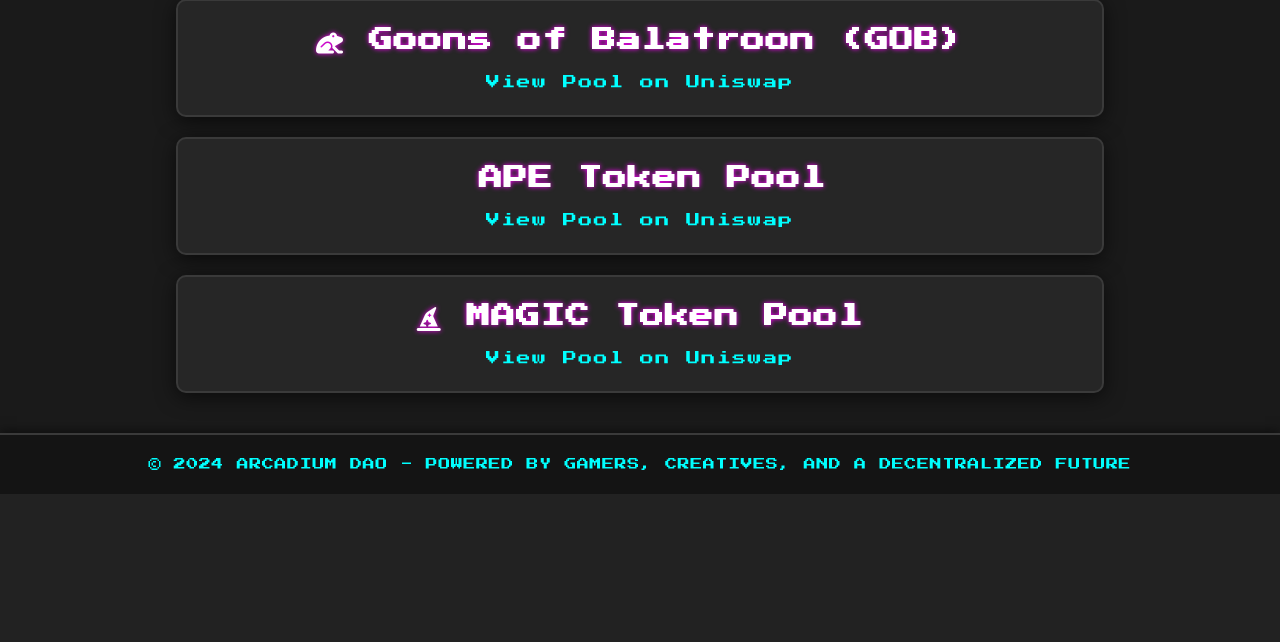
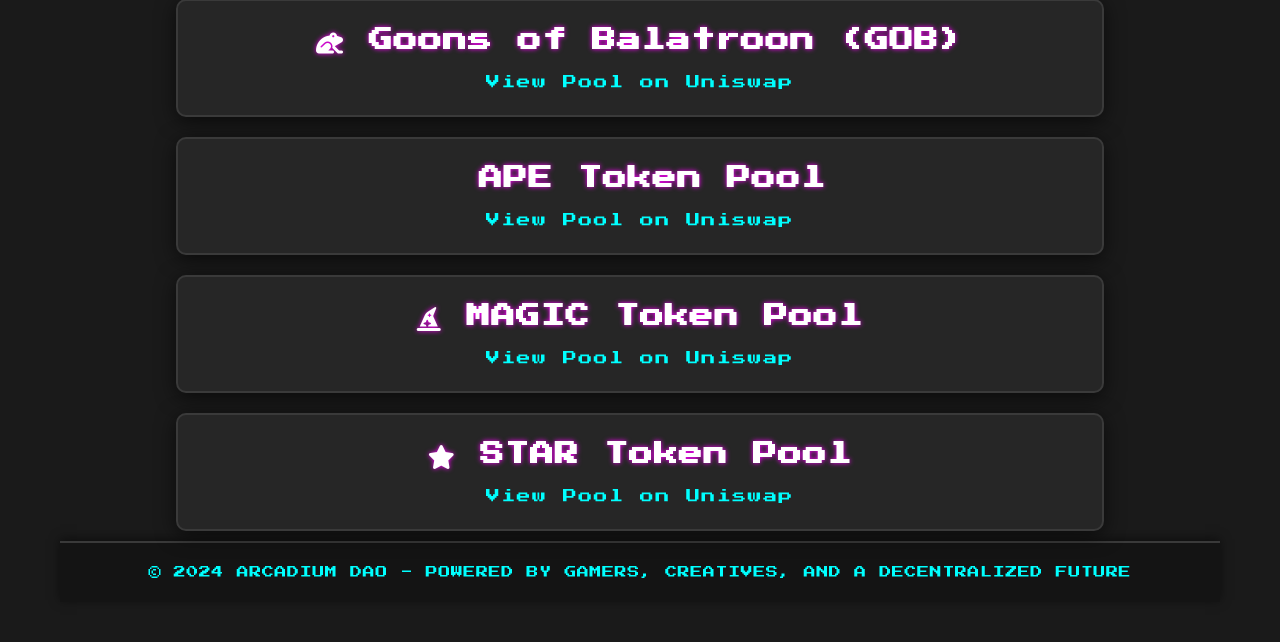
Before and after one commit to dgoldman0/daos, a Flask app: page /info in a window 1280 px wide. Shown: the part 1832-2474 px from the top of the page. Before the commit the page ends 2326 px from the top, so only its background shows below. Run offline with Flask 3, Linux system fonts and the light colour scheme; some libraries are stand-ins or nearby versions.

Commit message:
Added STAR token listing

```diff
--- a/rewardnft/client/templates/token_info.html
+++ b/rewardnft/client/templates/token_info.html
@@ -42,6 +42,9 @@
           <h3><i class="fas fa-hat-wizard"></i> MAGIC Token Pool</h3>
           <a href="https://app.uniswap.org/pools/3668438" target="_blank">View Pool on Uniswap</a>
         </div>
+        <div class="pool-item">
+          <h3><i class="fas fa-star"></i> STAR Token Pool</h3>
+          <a href="https://app.uniswap.org/pools/3781800" target="_blank">View Pool on Uniswap</a>
       </div>
     </div>
   </div>
@@ -96,6 +99,7 @@
       flex-direction: column;
       gap: 20px;
       align-items: center;
+      margin-bottom: 10px;
     }
 
     .pool-item {
```
